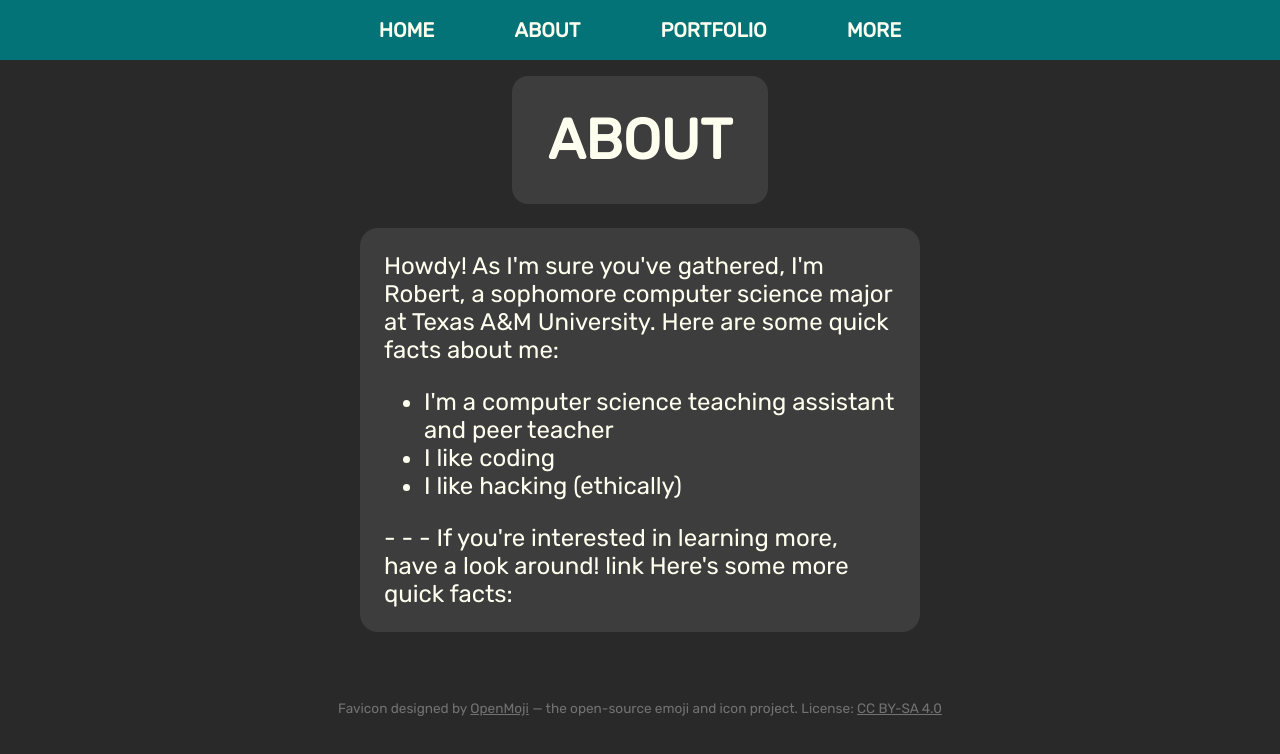
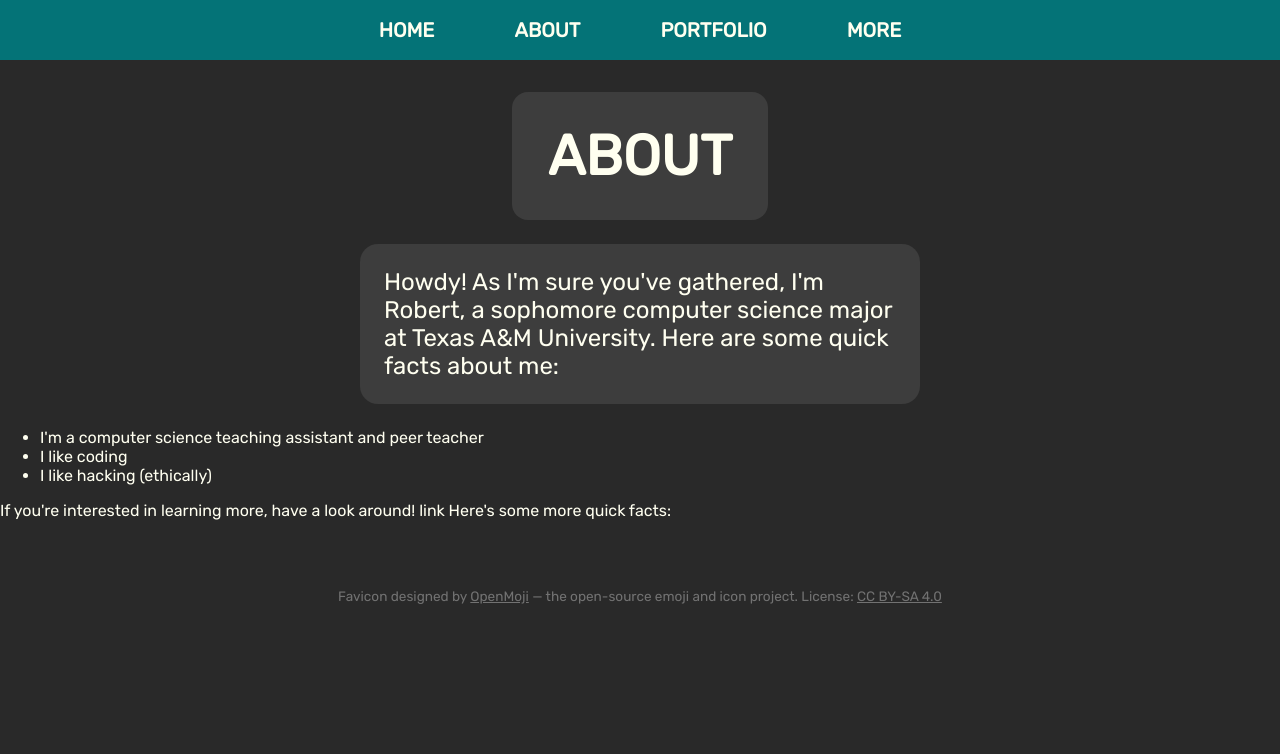
Before and after one commit to rstacks/my-website, a React (Vite) app: page /about in a window 1280 px wide. Shown: the top 754 px of the page. Built offline with nearby package versions, Linux system fonts and the light colour scheme.

Commit message:
Finalized changes to Header component

```diff
--- a/src/components/Header.jsx
+++ b/src/components/Header.jsx
@@ -1,9 +1,29 @@
 export function Header(props) {
+  // Media query for header and text
+  const mediaQuery = window.matchMedia("(max-width: 600px)");
+
+  // Resizes header width at different screen sizes
+  function changeWidth(e) {
+    const pageHeader = document.getElementById("page-header");
+    const pageTitle = document.getElementById("page-title");
+    if (e.matches && props.text.length > 5) {
+      pageHeader.style.width = String(props.text.length * 3.2 * 0.65) + "em";
+      pageTitle.style.fontSize = "2.75em";
+    } else {
+      pageHeader.style.width = String(props.text.length * 3.2) + "em";
+      pageTitle.style.fontSize = "3.5em";
+    }
+  }
+
+  // Add listener for media query changes
+  mediaQuery.addEventListener("change", changeWidth);
+
   // Adjusts width of header based on text length
   // Adjustments occur after resources load
   window.addEventListener("load", (event) => {
     const pageHeader = document.getElementById("page-header");
     pageHeader.style.width = String(props.text.length * 3.2) + "em";
+    changeWidth(mediaQuery);
   });
 
   return (
--- a/src/pages/About.jsx
+++ b/src/pages/About.jsx
@@ -19,17 +19,19 @@ export function About() {
         <p id="about-text">
           Howdy! As I'm sure you've gathered, I'm Robert, a sophomore computer science
           major at Texas A&M University. Here are some quick facts about me:
-          <ul>
-            <li>I'm a computer science teaching assistant and peer teacher</li>
-            <li>I like coding</li>
-            <li>I like hacking (ethically)</li>
-          </ul>
-          -
-          -
-          -
+        </p>
+
+        <ul>
+          <li>I'm a computer science teaching assistant and peer teacher</li>
+          <li>I like coding</li>
+          <li>I like hacking (ethically)</li>
+        </ul>
 
 
 
+
+
+        <p>
           If you're interested in learning more, have a look around!
 
           link
--- a/src/styles.css
+++ b/src/styles.css
@@ -243,7 +243,7 @@ body {
   height: 8em;
   display: flex;
   margin: auto;
-  margin-top: 1em;
+  margin-top: 2em;
   justify-content: center;
   /* Centers text vertically within the div */
   align-items: center;
```
